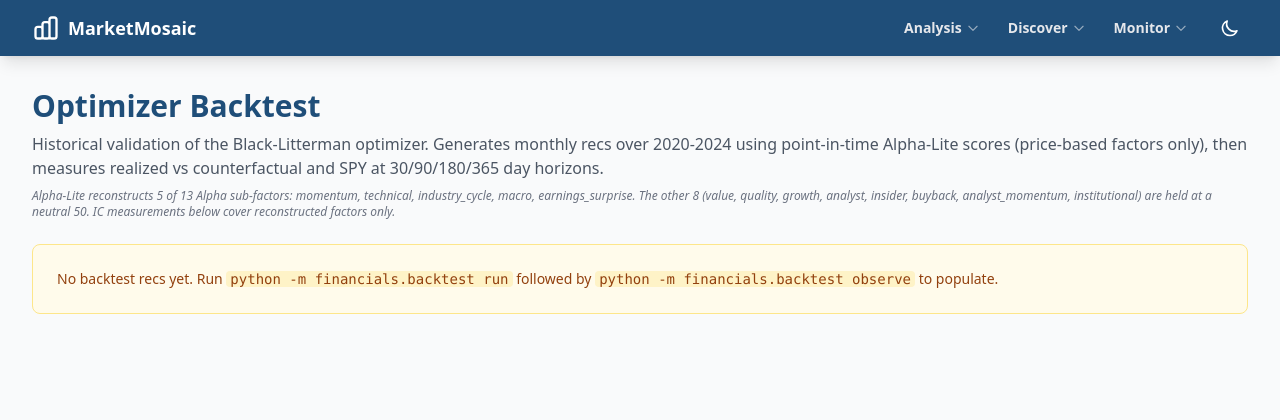
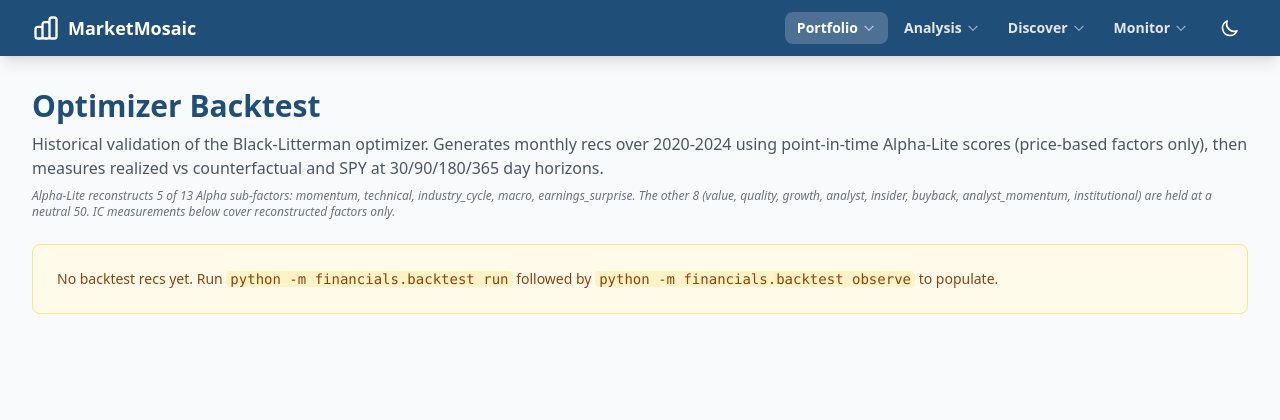
Before and after one commit to PaytonPrichard/Portfolio-Optimizer, a Flask app: page /backtest in a window 1280 px wide. Shown: the top 420 px of the page. Run offline with Flask 3, Linux system fonts and the light colour scheme; data that the repository does not hold is empty; some libraries are stand-ins or nearby versions.

Commit message:
Promote Portfolio to top-level nav category
Adds /portfolio/history and /backtest to the nav. Previously both were
reachable only by typing URLs. Also moves the existing /portfolio entry
out of the Analysis dropdown into its own Portfolio category (renamed
"Optimize My Portfolio" -> "Optimize" since the category already says
Portfolio). Result: Portfolio > [Optimize, History, Backtest] is the
first dropdown, matching the product focus.

Analysis now holds Score + Search. Discover and Monitor unchanged.

Co-Authored-By: Claude Opus 4.7 (1M context) <noreply@anthropic.com>

```diff
--- a/templates/base.html
+++ b/templates/base.html
@@ -51,9 +51,13 @@
     <a href="#main-content" class="sr-only focus:not-sr-only focus:absolute focus:top-2 focus:left-2 focus:z-50 focus:bg-brand focus:text-white focus:px-4 focus:py-2 focus:rounded-lg focus:shadow-lg">Skip to content</a>
     <!-- Navigation -->
     {% set nav_categories = [
+        ("Portfolio", [
+            ("/portfolio", "Optimize", ["/portfolio"]),
+            ("/portfolio/history", "History", ["/portfolio/history"]),
+            ("/backtest", "Backtest", ["/backtest"]),
+        ]),
         ("Analysis", [
             ("/score", "Score a Stock", ["/score"]),
-            ("/portfolio", "Optimize My Portfolio", ["/portfolio"]),
             ("/search", "Look Up a Company", ["/search", "/dashboard"]),
         ]),
         ("Discover", [
```
